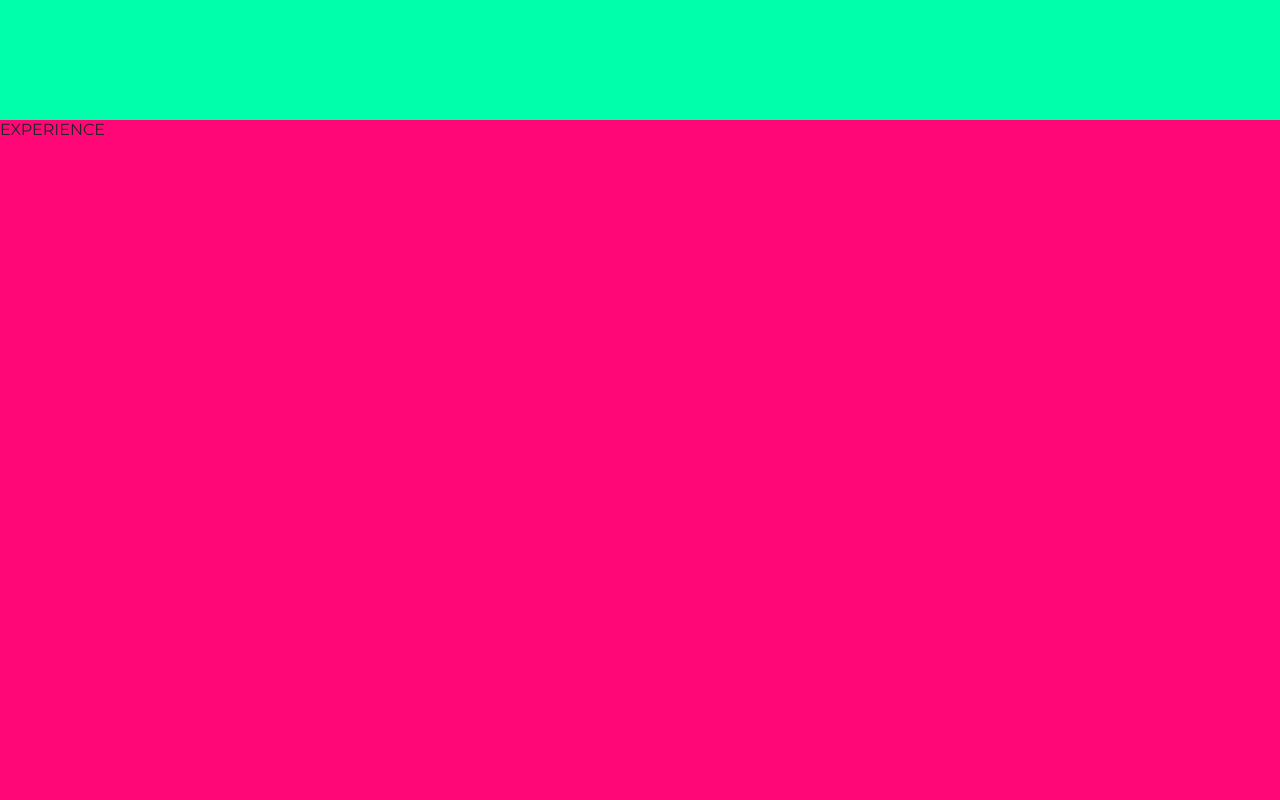
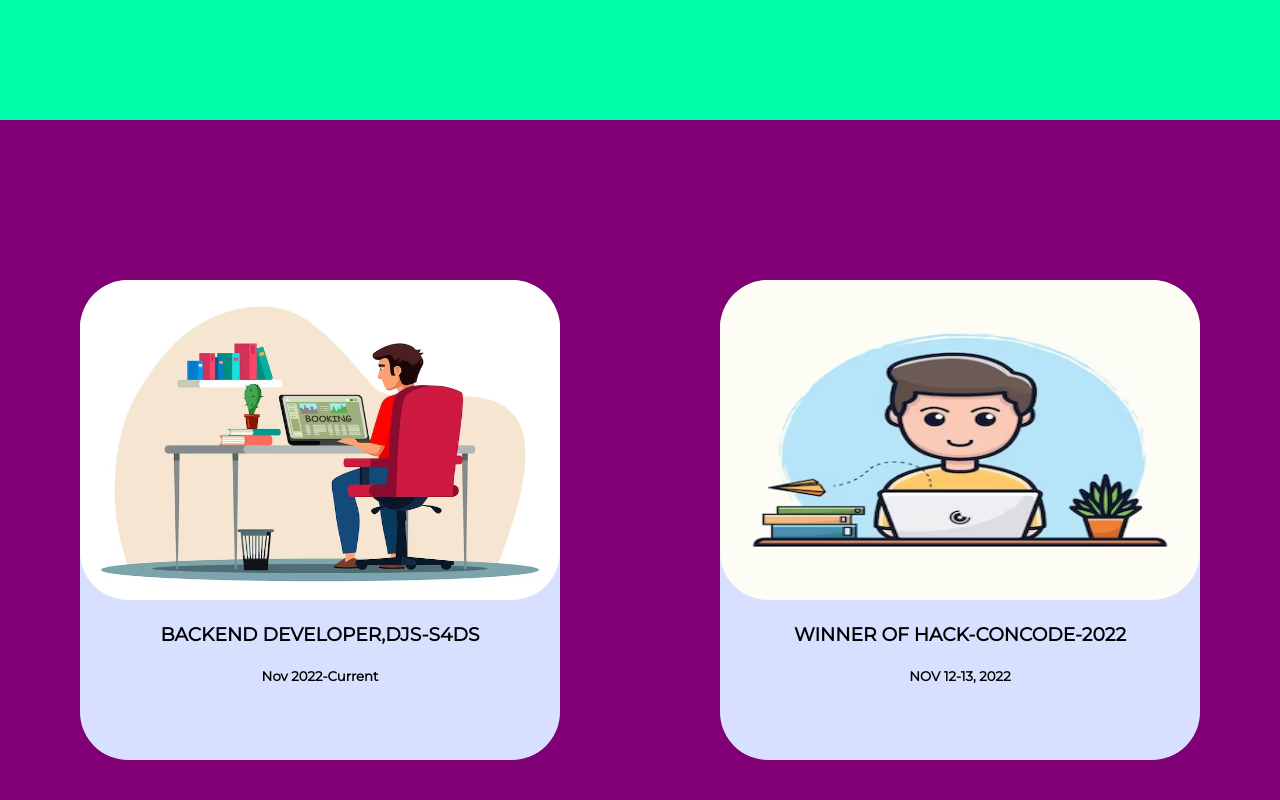
Before and after one commit to Ajitesh72/portfolio, a React (Create React App) app in the folder frontend/: page /#/home in a window 1280 px wide. Shown: the part 1620-2420 px from the top of the page. Built offline with nearby package versions, Linux system fonts and the light colour scheme.

Commit message:
added experience section

```diff
--- /dev/null
+++ b/frontend/src/components/experience.js
@@ -0,0 +1,74 @@
+import React from "react";
+import { motion } from "framer-motion";
+import "../styles/experience.css";
+import firstPic from "../images/man.avif";
+import secondPic from "../images/boy.avif";
+
+function Works() {
+  return (
+    <div className="experienceMain">
+      <div className="flip-card">
+        <div className="flip-card-inner">
+          <div className="flip-card-front">
+            <img src={firstPic} alt="" className="expPic" />
+            <h3>BACKEND DEVELOPER,DJS-S4DS</h3>
+            <h5>Nov 2022-Current</h5>
+            <div className="moreInfo">CLICK FOR MORE INFORMATION</div>
+          </div>
+          <div className="flip-card-back">
+            <div className="cardBack">
+              <h1 className="cardBack-heading" style={{ color: "pink" }}>
+                DJS-S4DS
+              </h1>
+              <div>
+                S4DS is a non-profit professional association aiming to promote
+                Data Science and its benefits amongst the students through
+                application based Hackathons and seminars
+              </div>
+              <br />
+              <div>MY ROLE:</div>
+              <div style={{color:"darkblue"}}>
+                Responsible for developing the backend for the XTRACT Hackathon
+                using Firebase and React.Js.
+              </div>
+            </div>
+          </div>
+        </div>
+      </div>
+      <div className="flip-card">
+        <div className="flip-card-inner">
+          <div className="flip-card-front">
+            <img src={secondPic} alt="" className="expPic" />
+            <h3>WINNER OF HACK-CONCODE-2022</h3>
+            <h5>NOV 12-13, 2022</h5>
+            <div className="moreInfo">CLICK FOR MORE INFORMATION</div>
+          </div>
+          <div className="flip-card-back">
+          <div className="cardBack">
+              <h3 className="cardBack-heading" style={{ color: "pink" }}>
+                HACK CONCODE-2022
+              </h3>
+              <div>
+                HACK-CONCODE was a 48-hour long Hackathon held on Devpost
+              </div>
+              <br />
+              <div>MY Project:</div>
+              <div>
+                Made a Blog-Application using React.js and Firebase where storyTeller can write and publish stories online and users can read stories for FREE
+              </div>
+              <br/>
+              <div>
+                ACOMPLISHMENT:
+              </div>
+              <div style={{color:"darkblue"}}>
+                Won the Most Creative Project Prize where more than 65 teams participated and was selected for direct Technical Interview Round for MLH Fellowship Program
+              </div>
+            </div>
+          </div>
+        </div>
+      </div>
+    </div>
+  );
+}
+
+export default Works;
--- a/frontend/src/components/works.js
+++ b/frontend/src/components/works.js
@@ -55,8 +55,9 @@ function Works() {
 
         </div>
             <div className="projectInfo">
-            <div className="projectImage" ><motion.img whileHover={{ scale: 1.2 }} src={projectList[id].image} alt=" " width={400} height={400} className="proj-img"/></div>
-            <br/>
+            <div className="projectImage" ><motion.img whileHover={{ scale: 1.2 }} src={projectList[id].image} alt=" " className="proj-img"/></div>
+            <br />
+            <br className="break-project"/>
             <div  className="projDesc">{projectList[id].description}</div>
             </div>
         </motion.div>
--- a/frontend/src/pages/home.js
+++ b/frontend/src/pages/home.js
@@ -5,6 +5,7 @@ import Navbar from "../components/navbar";
 import Hamburger from "../components/hamburger";
 import Me from "../components/me";
 import Works from "../components/works";
+import Experience from "../components/experience"
 
 function Home() {
   return (
@@ -26,7 +27,7 @@ function Home() {
         <Works />
       </div>
       <div className="four" id="experience">
-        EXPERIENCE
+        <Experience/>
       </div>
       <div className="three" id="contact">
         CONTACT
--- /dev/null
+++ b/frontend/src/styles/experience.css
@@ -0,0 +1,142 @@
+.experienceMain{
+
+}
+.experienceMain{
+    height: 100vh;
+    display: flex;
+    justify-content: space-around;
+    align-items: center;
+}
+
+.flip-card {
+    background-color: transparent;
+    width: 30em;
+    height: 30em;
+    border-radius: 3em;
+    /* border: 1px solid #f1f1f1; */
+    perspective: 1000px;
+  }
+  .expPic{
+    height: 20em;
+    width: 30em;
+    border-radius: 3em;
+}
+
+  /* This container is needed to position the front and back side */
+  .flip-card-inner {
+    position: relative;
+    width: 100%;
+    height: 100%;
+    /* text-align: center; */
+    transition: transform 0.8s;
+    transform-style: preserve-3d;
+    border-radius: 3em;
+  }
+
+  /* Do an horizontal flip when you move the mouse over the flip box container */
+  .flip-card:hover .flip-card-inner {
+    transform: rotateY(180deg);
+  }
+
+  /* Position the front and back side */
+  .flip-card-front, .flip-card-back {
+    position: absolute;
+    width: 100%;
+    height: 100%;
+    -webkit-backface-visibility: hidden; /* Safari */
+    backface-visibility: hidden;
+    border-radius: 3em ;
+
+  }
+  .flip-card-back:hover,.flip-card-front:hover{
+    cursor: pointer;
+  }
+
+  /* Style the front side (fallback if image is missing) */
+  .flip-card-front {
+    background-color: #d7e1ff;
+    color: rgb(0, 0, 0);
+    text-align: center;
+  }
+
+  /* Style the back side */
+  .flip-card-back {
+    background-color: rgb(255, 0, 170);
+    color: white;
+    transform: rotateY(180deg);
+  }
+  .cardBack{
+    display: flex;
+    flex-direction: column;
+    margin: 3em;
+    font-size: 1.1em;
+  }
+  .cardBack-heading{
+    text-align: center;
+  }
+  .moreInfo{
+    display: none;
+    color: rebeccapurple;
+  }
+  @media only screen and (max-width: 1086px) {
+
+    .flip-card {
+        background-color: transparent;
+        width: 20em;
+        height: 25em;
+        border-radius: 3em;
+        /* border: 1px solid #f1f1f1; */
+        perspective: 1000px;
+      }
+      .expPic{
+        height: 15em;
+        width: 20em;
+        border-radius: 3em;
+    }
+    .cardBack{
+        margin: 1.6em;
+        font-size: 0.95em;
+        /* margin-bottom: 1em; */
+      }
+
+  }
+  @media only screen and (max-width: 780px) {
+
+    .moreInfo{
+        display: flex;
+        justify-content: center;
+        text-align: center;
+      }
+  }
+  @media only screen and (max-width: 680px) {
+
+    .experienceMain{
+        height: 150vh;
+        display: flex;
+        justify-content: space-around;
+        align-items: center;
+        flex-direction: column;
+        /* gap: 1em; */
+    }
+  }
+  @media only screen and (max-width: 337px) {
+
+    .flip-card {
+        background-color: transparent;
+        width: 15em;
+        height: 24em;
+        border-radius: 3em;
+        /* border: 1px solid #f1f1f1; */
+        perspective: 1000px;
+      }
+      .expPic{
+        height: 9em;
+        width: 15em;
+        border-radius: 3em;
+    }
+    .cardBack{
+        margin: 1.6em;
+        font-size: 0.8em;
+        /* margin-bottom: 1em; */
+      }
+  }
--- a/frontend/src/styles/hamburger.css
+++ b/frontend/src/styles/hamburger.css
@@ -2,6 +2,7 @@
 .hamburger{
     display: none;
     color: black;
+    z-index: 1 ;
  }
 .logo{
     height: 4.5em;
--- a/frontend/src/styles/home.css
+++ b/frontend/src/styles/home.css
@@ -1,6 +1,7 @@
 .nav{
     position: sticky;
     top: 3em;
+    z-index: 1;
     /* margin-top: 3em; */
 }
 .one{
@@ -21,5 +22,18 @@
 }
 .four{
     height: 100vh;
-    background-color: rgb(255, 7, 119);
+    /* background-color: rgb(247, 28, 72); */
+    background-color:  rgb(130, 0, 117);;
+    /* display: flex; */
+    /* justify-content: center; */
+    /* align-items: center; */
 }
+@media only screen and (max-width: 680px) {
+
+    .four{
+        height: 200vh;
+       display: flex;
+       justify-content: center;
+       align-items: center;
+    }
+  }
--- a/frontend/src/styles/me.css
+++ b/frontend/src/styles/me.css
@@ -79,10 +79,10 @@
    }
 }
 
-@media only screen and (max-width: 417px) {
+@media only screen and (max-width: 479px) {
     .meImg{
         height: 50vh;
-        width: 50vh;
+        width: 40vh;
         margin-top: 0.5em;
     }
 
@@ -95,3 +95,25 @@
     }
 
 }
+
+@media only screen and (max-width: 467px) {
+    .meImg{
+        height: 40vh;
+        width: 40vh;
+    }
+
+}
+@media only screen and (max-width: 340px) {
+    .meImg{
+        height: 30vh;
+        width: 30vh;
+    }
+
+}
+@media only screen and (max-width: 244px) {
+    .meImg{
+        height: 30vh;
+        width: 20vh;
+    }
+
+}
--- a/frontend/src/styles/navbar.css
+++ b/frontend/src/styles/navbar.css
@@ -6,6 +6,7 @@
     margin-right: 5em;
     margin-top: 3em;
     color: rgb(255, 255, 255);
+    z-index: 1 ;
 }
 
 .logo{
--- a/frontend/src/styles/works.css
+++ b/frontend/src/styles/works.css
@@ -5,7 +5,7 @@
     /* gap: 75%; */
     margin-left: 3em;
     margin-right: 3em;
-    padding-top: 10em;
+    padding-top: 6em;
 }
 .right{
     padding: 2%;
@@ -29,15 +29,42 @@ background-color: rgb(1, 125, 187);
    }
    .projDesc{
     margin-left: 2em;
-    margin-right: 2em;
+    /* margin-right: 2em; */
+    font-size: 1.1em;
+    text-align: start;
    }
    .proj-img{
+    height: 30em;
+    width:40em;
     border-radius: 3em;
    }
    .proj-img:hover{
     cursor: pointer;
 }
+@media only screen and (max-width: 760px) {
+
+    .proj-img{
+        height: 30em;
+        width:30em;
+       }
+ }
+@media only screen and (max-width: 620px) {
+
+    .projDesc{
+       font-size: 1.2em;
+       }
+       .break-project{
+        display: none;
+       }
+       .proj-img{
+        height: 30em;
+        width:25em;
+       }
+ }
 @media only screen and (max-width: 519px) {
+    .works{
+        padding-top: 10em;
+    }
     .proj-img{
         width: 22em;
         height: 24em;
@@ -64,7 +91,7 @@ background-color: rgb(1, 125, 187);
         margin-left: 1em;
         margin-right: 1em;
         margin-top: 0;
-        font-size:0.8em ;
+        /* font-size:0.8em ; */
        }
  }
 @media only screen and (max-width: 396px) {
@@ -76,10 +103,8 @@ background-color: rgb(1, 125, 187);
         height: 19em;
     }
     .projDesc{
-        margin-left: 1em;
-        margin-right: 1em;
-        margin-top: 0;
-        font-size:0.8em ;
+        /* font-size:0.8em ; */
+        font-size: 1em;
        }
  }
 @media only screen and (max-width: 322px) {
@@ -91,7 +116,7 @@ background-color: rgb(1, 125, 187);
         height: 19em;
     }
     .projDesc{
-        font-size:0.8em ;
+        font-size:0.9em ;
        }
  }
 @media only screen and (max-width: 302px) {
@@ -103,6 +128,18 @@ background-color: rgb(1, 125, 187);
         height: 16em;
     }
     .projDesc{
+        font-size:0.8em ;
+       }
+ }
+@media only screen and (max-width: 274px) {
+    /* .projectImage{
+        height: 15em;
+       } */
+    .proj-img{
+        width: 7em;
+        height: 10em;
+    }
+    .projDesc{
         font-size:0.7em ;
        }
  }
```
